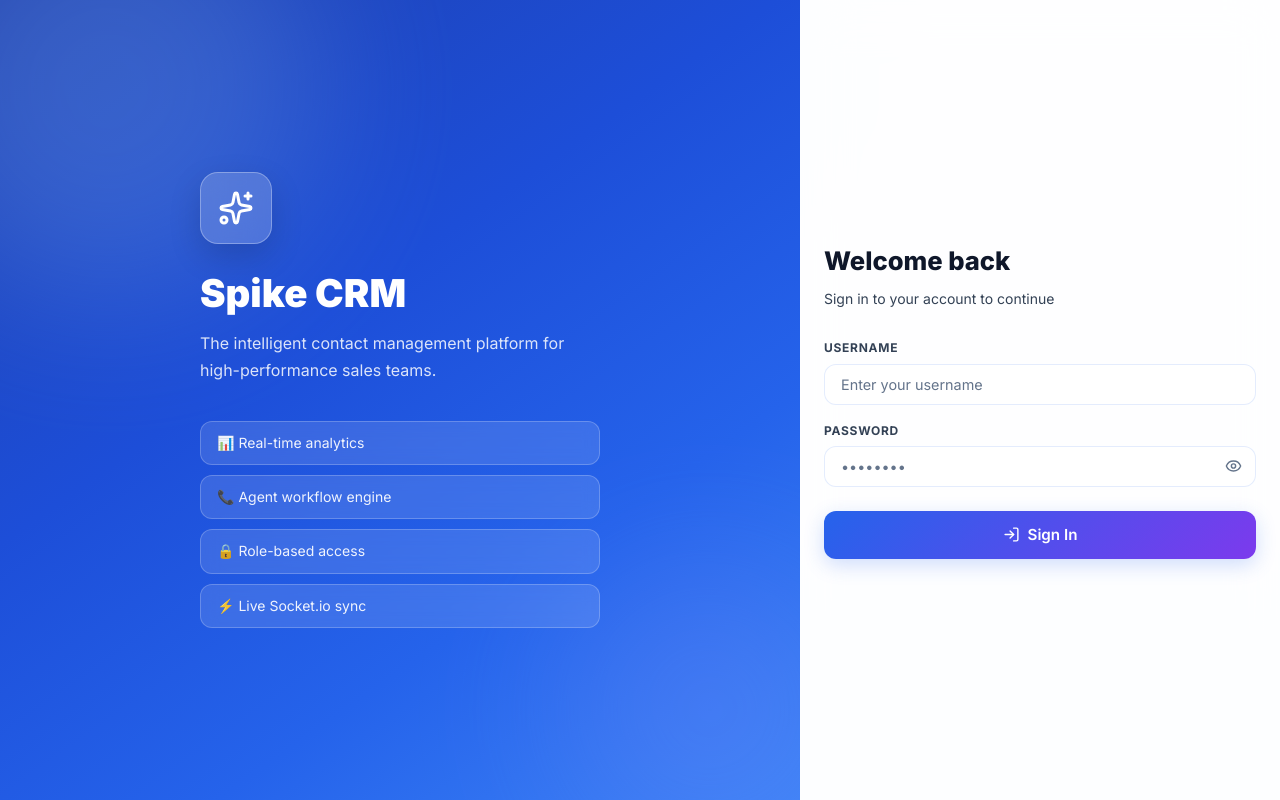
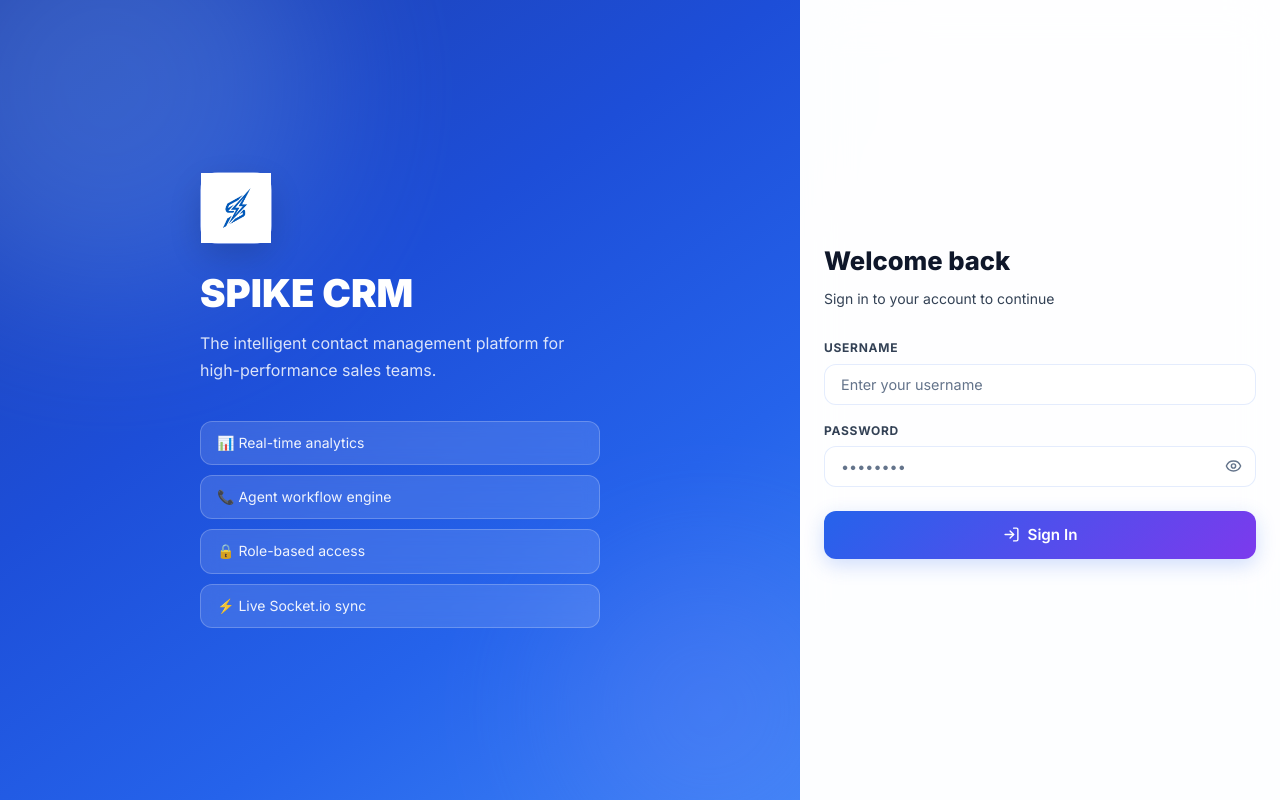
Before and after one commit to gargabhi999-hub/CRM, a React (Vite) app in the folder client/: page /login in a window 1280 px wide. Built offline with nearby package versions, Linux system fonts and the light colour scheme; no server answers.

Commit message:
feat: update app logo and branding to SPIKE CRM across all components

```diff
--- a/client/index.html
+++ b/client/index.html
@@ -2,9 +2,9 @@
 <html lang="en">
   <head>
     <meta charset="UTF-8" />
-    <link rel="icon" type="image/svg+xml" href="/favicon.svg" />
+    <link rel="icon" type="image/png" href="/favicon.png" />
     <meta name="viewport" content="width=device-width, initial-scale=1.0" />
-    <title>client</title>
+    <title>SPIKE CRM</title>
   </head>
   <body>
     <div id="root"></div>
--- a/client/package.json
+++ b/client/package.json
@@ -1,5 +1,5 @@
 {
-  "name": "client",
+  "name": "spike-crm",
   "private": true,
   "version": "0.0.0",
   "type": "module",
--- a/client/src/components/Layout.jsx
+++ b/client/src/components/Layout.jsx
@@ -73,10 +73,10 @@ const Layout = () => {
               <Menu size={22} />
             </button>
             <div className="topbar-brand-mobile">
-              <div className="topbar-logo">
-                <Sparkles size={14} />
+              <div className="topbar-logo" style={{ background: '#fff', padding: '4px' }}>
+                <img src="/favicon.png" alt="Logo" style={{ width: '100%', height: '100%', objectFit: 'contain' }} />
               </div>
-              <span>Spike CRM</span>
+              <span>SPIKE CRM</span>
             </div>
             {/* Desktop: page title */}
             <h1 className="topbar-page-title hide-mobile">{pageTitle}</h1>
--- a/client/src/components/Sidebar.jsx
+++ b/client/src/components/Sidebar.jsx
@@ -79,12 +79,12 @@ const Sidebar = ({ isOpen, onClose, isCollapsed, setIsCollapsed }) => {
 
         {/* Brand */}
         <div className="sidebar-brand">
-          <div className="sidebar-logo">
-            <Sparkles size={18} />
+          <div className="sidebar-logo" style={{ background: '#fff', padding: '6px' }}>
+            <img src="/favicon.png" alt="Logo" style={{ width: '100%', height: '100%', objectFit: 'contain' }} />
           </div>
           {!isCollapsed && (
             <div className="sidebar-brand-text">
-              <span className="sidebar-brand-name">Spike CRM</span>
+              <span className="sidebar-brand-name">SPIKE CRM</span>
               <span className="sidebar-brand-role" style={{ color: roleColor }}>{roleLabel}</span>
             </div>
           )}
--- a/client/src/pages/Login.jsx
+++ b/client/src/pages/Login.jsx
@@ -40,9 +40,9 @@ const Login = () => {
       <div className="login-brand-panel">
         <div className="login-brand-content">
           <div className="login-brand-logo">
-            <Sparkles size={36} />
+            <img src="/favicon.png" alt="Logo" style={{ width: '100%', height: '100%', objectFit: 'contain' }} />
           </div>
-          <h1 className="login-brand-title">Spike CRM</h1>
+          <h1 className="login-brand-title">SPIKE CRM</h1>
           <p className="login-brand-tagline">
             The intelligent contact management platform for high-performance sales teams.
           </p>
@@ -63,10 +63,10 @@ const Login = () => {
         <div className="login-card animate-fade-up">
           {/* Mobile logo */}
           <div className="login-mobile-logo">
-            <div className="login-brand-logo" style={{ width: 52, height: 52, borderRadius: 14, margin: '0 auto 12px' }}>
-              <Sparkles size={24} />
+            <div className="login-brand-logo" style={{ width: 52, height: 52, borderRadius: 14, margin: '0 auto 12px', background: '#fff', padding: '10px' }}>
+              <img src="/favicon.png" alt="Logo" style={{ width: '100%', height: '100%', objectFit: 'contain' }} />
             </div>
-            <h2 style={{ fontWeight: 800, fontSize: '1.3rem' }}>Spike CRM</h2>
+            <h2 style={{ fontWeight: 800, fontSize: '1.3rem' }}>SPIKE CRM</h2>
           </div>
 
           <h2 className="login-form-title">Welcome back</h2>
--- a/package.json
+++ b/package.json
@@ -1,8 +1,8 @@
 {
-  "name": "crm-root",
+  "name": "spike-crm-root",
   "private": true,
   "version": "1.0.0",
-  "description": "Root package for CRM",
+  "description": "SPIKE CRM",
   "scripts": {
     "postinstall": "cd server && npm install",
     "client-install": "cd client && npm install",
```
Also changed, not shown: client/public/favicon.png (added).
